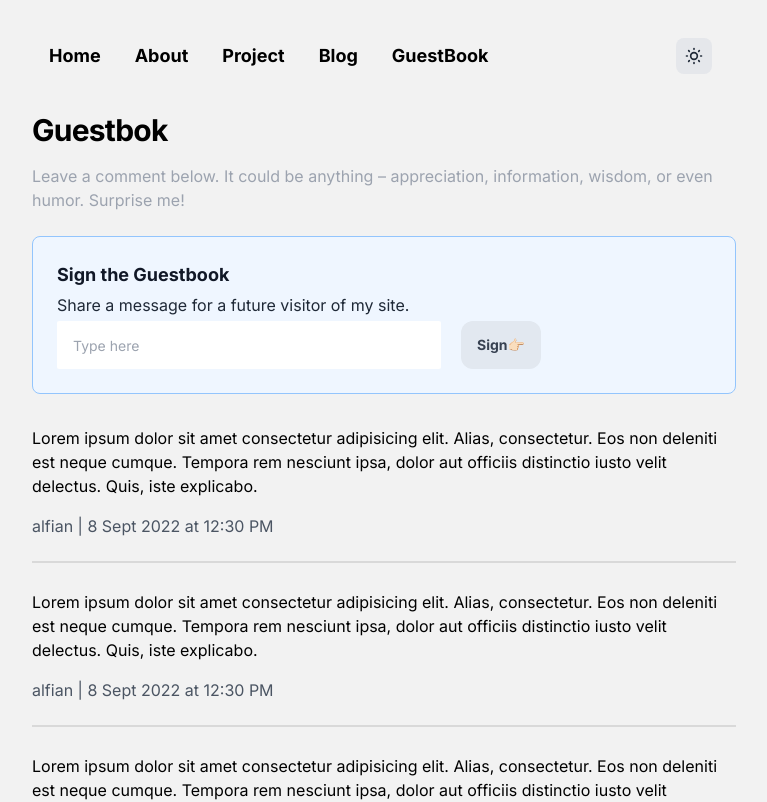
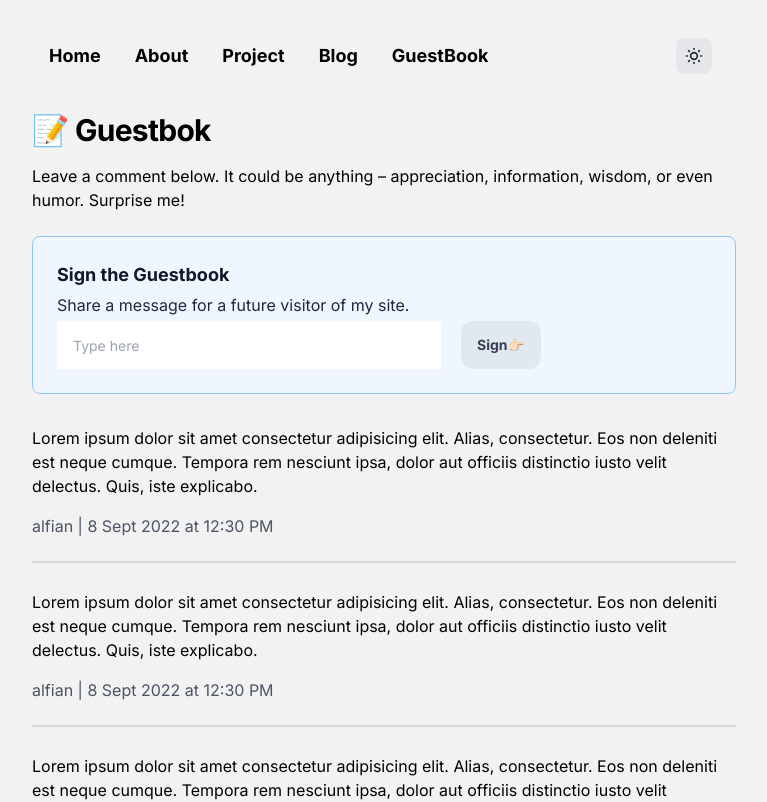
Before and after one commit to alfiancode/myportfolio, a React (Create React App) app: page /guestbook in a window 1280 px wide. Shown: the top 802 px of the page, without its empty margins (256-1023 px from the left). Built offline with nearby package versions, Linux system fonts and the light colour scheme.

Commit message:
icon adding

```diff
--- a/src/components/FeaturedPost.jsx
+++ b/src/components/FeaturedPost.jsx
@@ -3,7 +3,7 @@
 const FeaturedPost = () => {
   return (
     <div>
-      <h3 className="font-bold text-2xl mb-6 "> Featured Post </h3>
+      <h3 className="font-bold text-2xl mb-6 "> 💡 Featured Post </h3>
       {/* card  */}
       <div className="flex  flex-col mb-6">
         <div className=" transform hover:scale-[1.02] transition-all rounded-xl w-full h-full mx-auto bg-gradient-to-r p-1 from-[#6EE7B7] via-[#3B82F6] to-[#9333EA]">
--- a/src/pages/GuestBook.jsx
+++ b/src/pages/GuestBook.jsx
@@ -4,8 +4,8 @@
 const GuestBook = () => {
   return (
     <div className="mx-8">
-      <h1 className="font-bold text-3xl tracking-tight mb-4">Guestbok</h1>
-      <p className="text-gray-400 mb-6">
+      <h1 className="font-bold text-3xl tracking-tight mb-4"> 📝 Guestbok</h1>
+      <p className=" mb-6">
         Leave a comment below. It could be anything – appreciation, information,
         wisdom, or even humor. Surprise me!
       </p>
```
